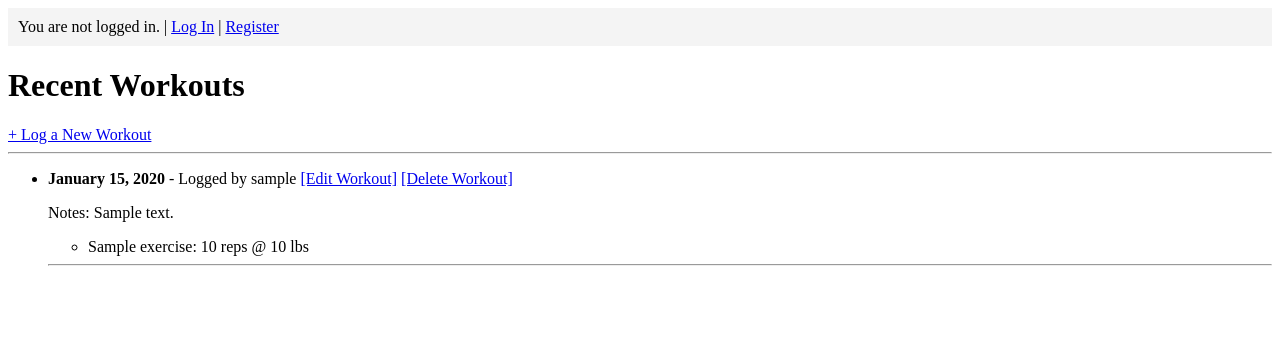
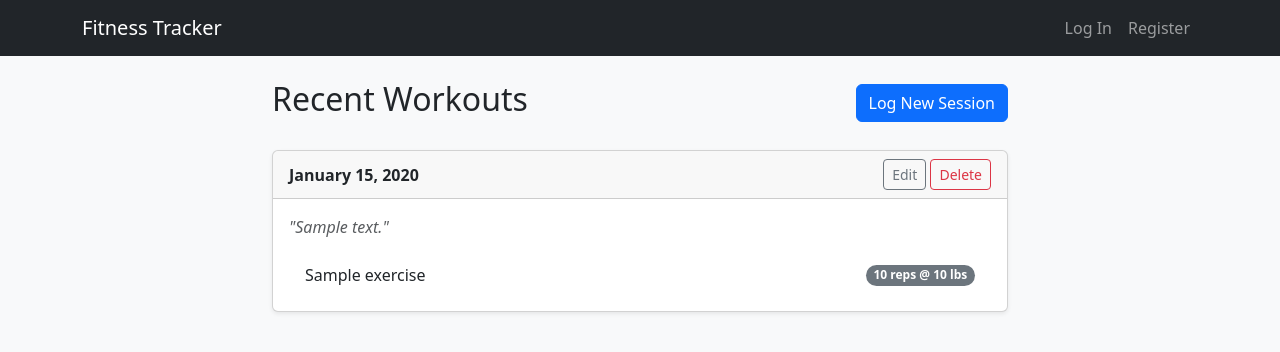
Before and after one commit to schaefferda/fitness-tracker, a Django app: template workouts/templates/workouts/workout_list.html in a window 1280 px wide. Shown: the top 352 px of the page. Run offline with Django 5.2, Linux system fonts and the light colour scheme; the template is opened without the code that fills it: most values are stand-ins (such as "Sample title", 1, 10 or a date in 2020).

Commit message:
Apply Bootstrap styling
Created a base.html file to use as a template and extend all other
HTML pages.

```diff
--- /dev/null
+++ b/workouts/templates/workouts/base.html
@@ -0,0 +1,55 @@
+<!DOCTYPE html>
+<html lang="en">
+<head>
+    <meta charset="UTF-8">
+    <meta name="viewport" content="width=device-width, initial-scale=1.0">
+    <title>Fitness Tracker</title>
+    <link href="https://cdn.jsdelivr.net/npm/bootstrap@5.3.0/dist/css/bootstrap.min.css" rel="stylesheet">
+</head>
+<body class="bg-light">
+
+    <nav class="navbar navbar-expand-lg navbar-dark bg-dark mb-4">
+        <div class="container">
+            <a class="navbar-brand" href="{% url 'workout_list' %}">Fitness Tracker</a>
+            <button class="navbar-toggler" type="button" data-bs-toggle="collapse" data-bs-target="#navbarNav">
+                <span class="navbar-toggler-icon"></span>
+            </button>
+            <div class="collapse navbar-collapse" id="navbarNav">
+                <ul class="navbar-nav ms-auto">
+                    {% if user.is_authenticated %}
+                        <li class="nav-item">
+                            <span class="nav-link text-white">Welcome, {{ user.username }}!</span>
+                        </li>
+                        <li class="nav-item">
+                            <a class="nav-link" href="{% url 'add_workout' %}">+ Log Workout</a>
+                        </li>
+                        <li class="nav-item">
+                            <form method="POST" action="{% url 'logout' %}" class="d-inline">
+                                {% csrf_token %}
+                                <button type="submit" class="nav-link btn btn-link" style="text-decoration: none;">Log Out</button>
+                            </form>
+                        </li>
+                    {% else %}
+                        <li class="nav-item">
+                            <a class="nav-link" href="{% url 'login' %}">Log In</a>
+                        </li>
+                        <li class="nav-item">
+                            <a class="nav-link" href="{% url 'register' %}">Register</a>
+                        </li>
+                    {% endif %}
+                </ul>
+            </div>
+        </div>
+    </nav>
+
+    <div class="container">
+        {% block content %}
+        {% endblock %}
+    </div>
+
+    <script src="https://cdn.jsdelivr.net/npm/bootstrap@5.3.0/dist/js/bootstrap.bundle.min.js"></script>
+
+    {% block scripts %}
+    {% endblock %}
+</body>
+</html>
--- a/workouts/templates/workouts/workout_list.html
+++ b/workouts/templates/workouts/workout_list.html
@@ -1,53 +1,44 @@
-<!DOCTYPE html>
-<html lang="en">
-<head>
-    <meta charset="UTF-8">
-    <title>My Fitness Tracker</title>
-</head>
-<body>
-    <div style="background-color: #f4f4f4; padding: 10px; margin-bottom: 20px;">
-        {% if user.is_authenticated %}
-            <span>Welcome, <strong>{{ user.username }}</strong>!</span> |
+{% extends 'workouts/base.html' %}
 
-            <form method="POST" action="{% url 'logout' %}" style="display: inline;">
-                {% csrf_token %}
-                <button type="submit" style="background: none; border: none; color: blue; text-decoration: underline; cursor: pointer; padding: 0;">Log Out</button>
-            </form>
+{% block content %}
+<div class="row justify-content-center">
+    <div class="col-md-8">
+        <div class="d-flex justify-content-between align-items-center mb-4">
+            <h2>Recent Workouts</h2>
+            <a href="{% url 'add_workout' %}" class="btn btn-primary">Log New Session</a>
+        </div>
 
+        {% if workouts %}
+            {% for workout in workouts %}
+                <div class="card mb-4 shadow-sm">
+                    <div class="card-header d-flex justify-content-between align-items-center">
+                        <strong>{{ workout.date|date:"F j, Y" }}</strong>
+                        <div>
+                            <a href="{% url 'edit_workout' workout.id %}" class="btn btn-sm btn-outline-secondary">Edit</a>
+                            <a href="{% url 'delete_workout' workout.id %}" class="btn btn-sm btn-outline-danger">Delete</a>
+                        </div>
+                    </div>
+                    <div class="card-body">
+                        {% if workout.notes %}
+                            <p class="text-muted"><em>"{{ workout.notes }}"</em></p>
+                        {% endif %}
+
+                        <ul class="list-group list-group-flush">
+                            {% for set in workout.sets.all %}
+                                <li class="list-group-item d-flex justify-content-between align-items-center">
+                                    {{ set.exercise.name }}
+                                    <span class="badge bg-secondary rounded-pill">{{ set.reps }} reps @ {{ set.weight }} lbs</span>
+                                </li>
+                            {% endfor %}
+                        </ul>
+                    </div>
+                </div>
+            {% endfor %}
         {% else %}
-            <span>You are not logged in.</span> |
-            <a href="{% url 'login' %}">Log In</a> |
-            <a href="{% url 'register' %}">Register</a>
+            <div class="alert alert-info text-center" role="alert">
+                No workouts logged yet! Time to hit the gym.
+            </div>
         {% endif %}
     </div>
-
-    <h1>Recent Workouts</h1>
-    <a href="{% url 'add_workout' %}"> + Log a New Workout</a>
-    <hr>
-
-    {% if workouts %}
-        <ul>
-        {% for workout in workouts %}
-            <li>
-                <strong>{{ workout.date|date:"F j, Y" }}</strong> - Logged by {{ workout.user.username }}
-
-                <a href="{% url 'edit_workout' workout.id %}">[Edit Workout]</a>
-                <a href="{% url 'delete_workout' workout.id %}">[Delete Workout]</a>
-
-                <p>Notes: {{ workout.notes }}</p>
-
-                <ul>
-                {% for set in workout.sets.all %}
-                    <li>{{ set.exercise.name }}: {{ set.reps }} reps @ {{ set.weight }} lbs</li>
-                {% endfor %}
-                </ul>
-            </li>
-            <hr>
-        {% endfor %}
-        </ul>
-    {% else %}
-        <p>No workouts logged yet!</p>
-    {% endif %}
-
-</body>
-</html>
+</div>
+{% endblock %}
```
Also changed, not shown: workouts/templates/workouts/add_workout.html (+31 -43 lines), workouts/templates/workouts/confirm_delete.html (+6 -10 lines), workouts/templates/workouts/login.html (+6 -10 lines), workouts/templates/workouts/register.html (+6 -10 lines).
